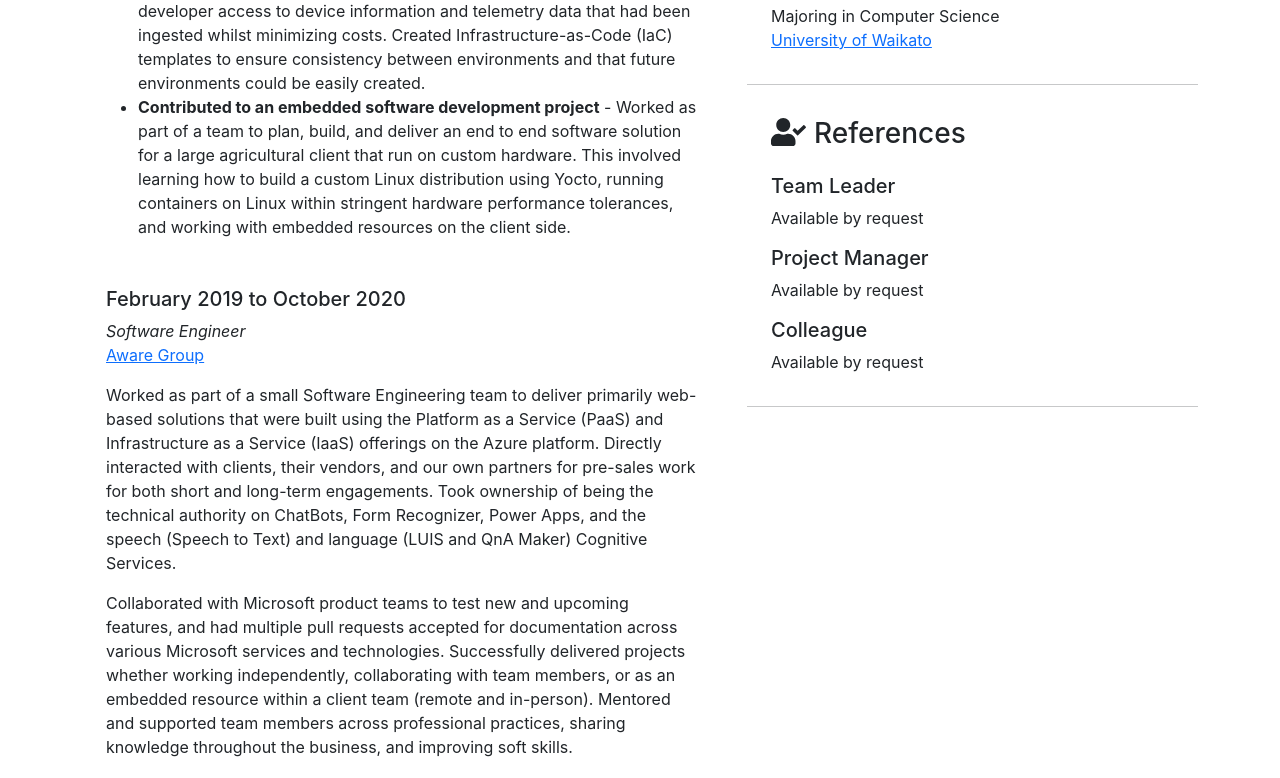
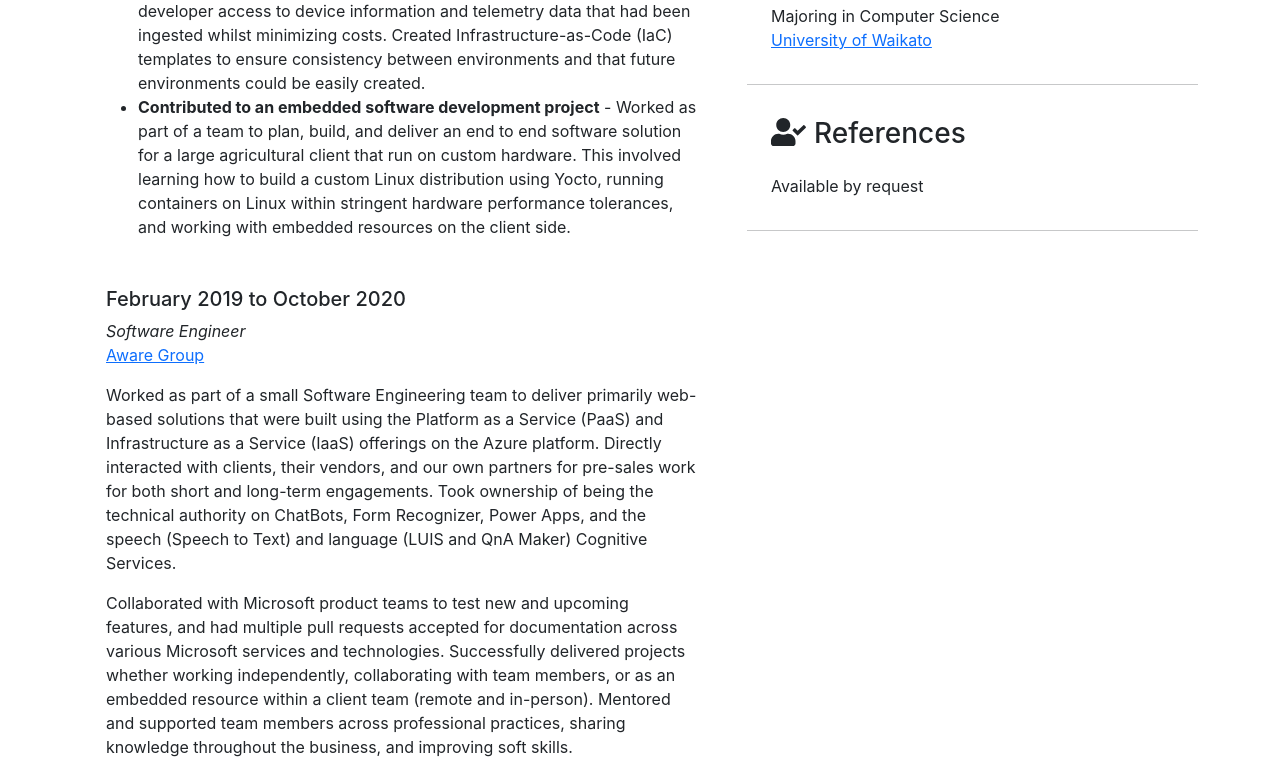
Before and after one commit to BeigeBadger/BeigeBadger.github.io, a React (Create React App) app in the folder my-cv/: page / in a window 1280 px wide. Shown: the part 6501-7279 px from the top of the page. Built offline with nearby package versions, Linux system fonts and the light colour scheme.

Commit message:
refactor: move to more generic and ambiguous references section

```diff
--- a/my-cv/src/components/references.tsx
+++ b/my-cv/src/components/references.tsx
@@ -1,13 +1,8 @@
 import { Col, Container, Row } from "react-bootstrap";
-import { IReference } from "../models/resume/reference";
 import SectionTitle from "./shared/sectionTitle";
 import { faUserCheck } from "@fortawesome/free-solid-svg-icons";
 
-interface IReferencesProps {
-	references: IReference[]
-}
-
-const References: React.FC<IReferencesProps> = (props: IReferencesProps) => {
+const References: React.FC = () => {
 	return (
 		<>
 			<Container className="col-print-6">
@@ -16,27 +11,11 @@
 						<div className="references mb-3">
 							<SectionTitle title="References" icon={faUserCheck} />
 
-							{
-								props.references.map((reference, index) => {
-									return (
-										<div key={index} className="mb-3">
-											<div>
-												<h5>
-													{
-														reference.role
-													}
-												</h5>
-											</div>
-
-											<div>
-												{
-													reference.details
-												}
-											</div>
-										</div>
-									);
-								})
-							}
+							<div className="mb-3">
+								<div>
+									Available by request
+								</div>
+							</div>
 						</div>
 					</Col>
 				</Row>
--- a/my-cv/src/components/sideContent.tsx
+++ b/my-cv/src/components/sideContent.tsx
@@ -26,7 +26,7 @@
 
 			<Qualifications qualifications={props.resumeData.qualifications} />
 
-			<References references={props.resumeData.references} />
+			<References />
 		</>
 	);
 };
--- a/my-cv/src/models/resume/reference.ts
+++ /dev/null
@@ -1,4 +0,0 @@
-export interface IReference {
-	role: string;
-	details: string;
-}
--- a/my-cv/src/models/resume/resume.ts
+++ b/my-cv/src/models/resume/resume.ts
@@ -6,7 +6,6 @@
 import { ILanguage } from "./language";
 import { IProject } from "./project";
 import { IPublication } from "./publication";
-import { IReference } from "./reference";
 import { ISkill } from "./skill";
 import { IJob } from "./job";
 
@@ -21,6 +20,5 @@
 	awards: IAward[];
 	languages: ILanguage[];
 	valuePropositions: IValueProposition[];
-	references: IReference[];
 	tooling: ITooling[];
 }
```
